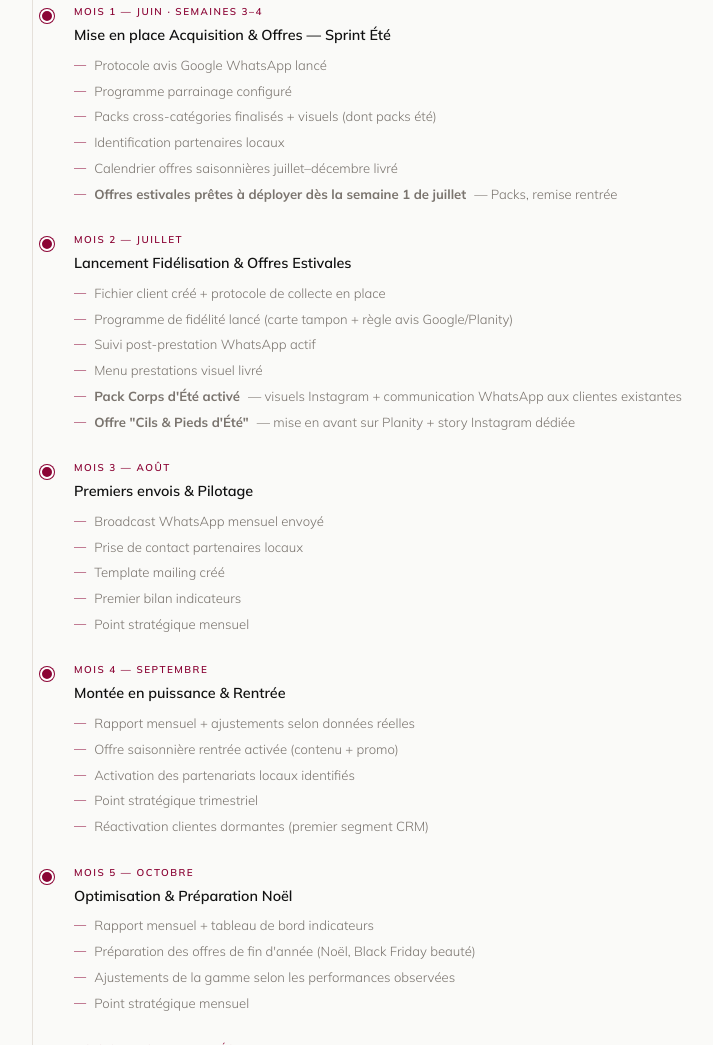
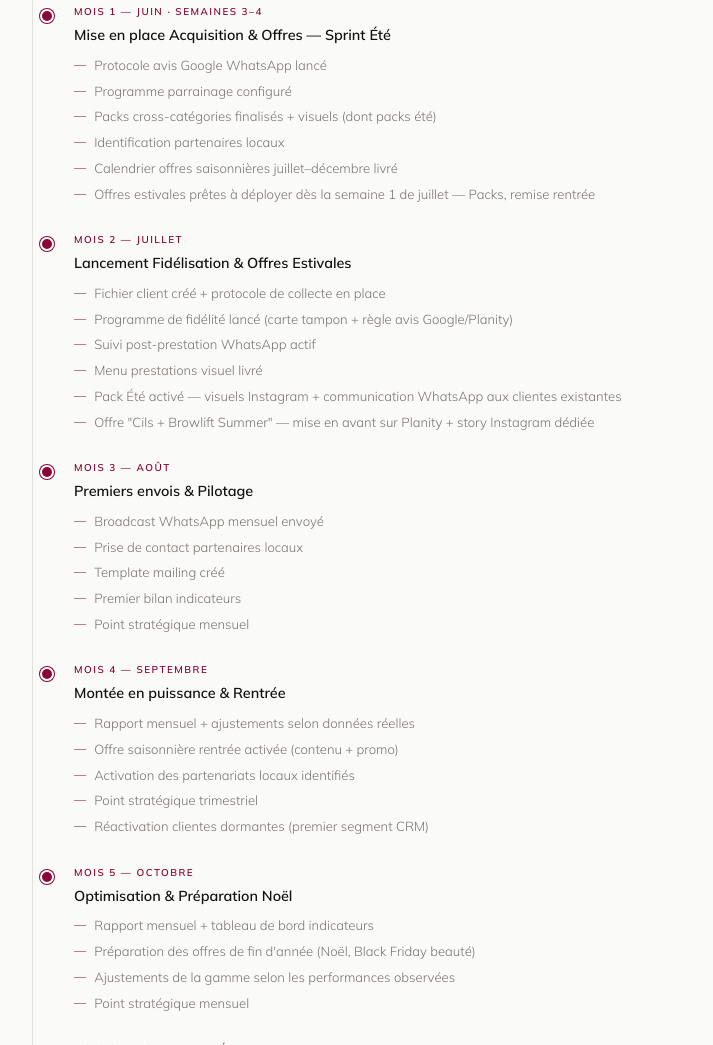
Before and after one commit to Inothebrand/Proposition-Commerciale-Strat-gie, a plain HTML site: page index.html in a window 1280 px wide. Shown: the part 10955-12000 px from the top of the page, without its empty margins (252-965 px from the left). Drawn offline with nearby package versions, Linux system fonts and the light colour scheme.

Commit message:
Update index.html

```diff
--- a/index.html
+++ b/index.html
@@ -1597,7 +1597,7 @@
           <li>Packs cross-catégories finalisés + visuels (dont packs été)</li>
           <li>Identification partenaires locaux</li>
           <li>Calendrier offres saisonnières juillet–décembre livré</li>
-          <li><strong>Offres estivales prêtes à déployer dès la semaine 1 de juillet</strong> — Packs, remise rentrée</li>
+          <li>Offres estivales prêtes à déployer dès la semaine 1 de juillet — Packs, remise rentrée</li>
         </ul>
       </div>
     </div>
@@ -1610,8 +1610,8 @@
           <li>Programme de fidélité lancé (carte tampon + règle avis Google/Planity)</li>
           <li>Suivi post-prestation WhatsApp actif</li>
           <li>Menu prestations visuel livré</li>
-          <li><strong>Pack Corps d'Été activé</strong> — visuels Instagram + communication WhatsApp aux clientes existantes</li>
-          <li><strong>Offre "Cils & Pieds d'Été"</strong> — mise en avant sur Planity + story Instagram dédiée</li>
+          <li>Pack Été activé — visuels Instagram + communication WhatsApp aux clientes existantes</li>
+          <li>Offre "Cils + Browlift Summer" — mise en avant sur Planity + story Instagram dédiée</li>
         </ul>
       </div>
     </div>
@@ -1723,7 +1723,7 @@
   <div class="card">
     <div class="card-body">
       <ul class="styled-list">
-        <li><strong>Offres structurées & communicables</strong> gamme lisible, packs cross-catégories attrayants, calendrier saisonnier opérationnel</li>
+        <li><strong>Offres structurées & communicables</strong>strong> gamme lisible, packs cross-catégories attrayants, calendrier saisonnier opérationnel</li>
         <li><strong>Fichier client constitué + CRM actif</strong> base de données des clientes actives, prête à être segmentée et adressée</li>
         <li><strong>Mailing & WhatsApp actifs</strong> premier canal de communication directe opérationnel, fondation de la relation long terme</li>
         <li><strong>Programme de fidélité lancé</strong> les clientes ont une raison concrète de revenir et de recommander</li>
```
